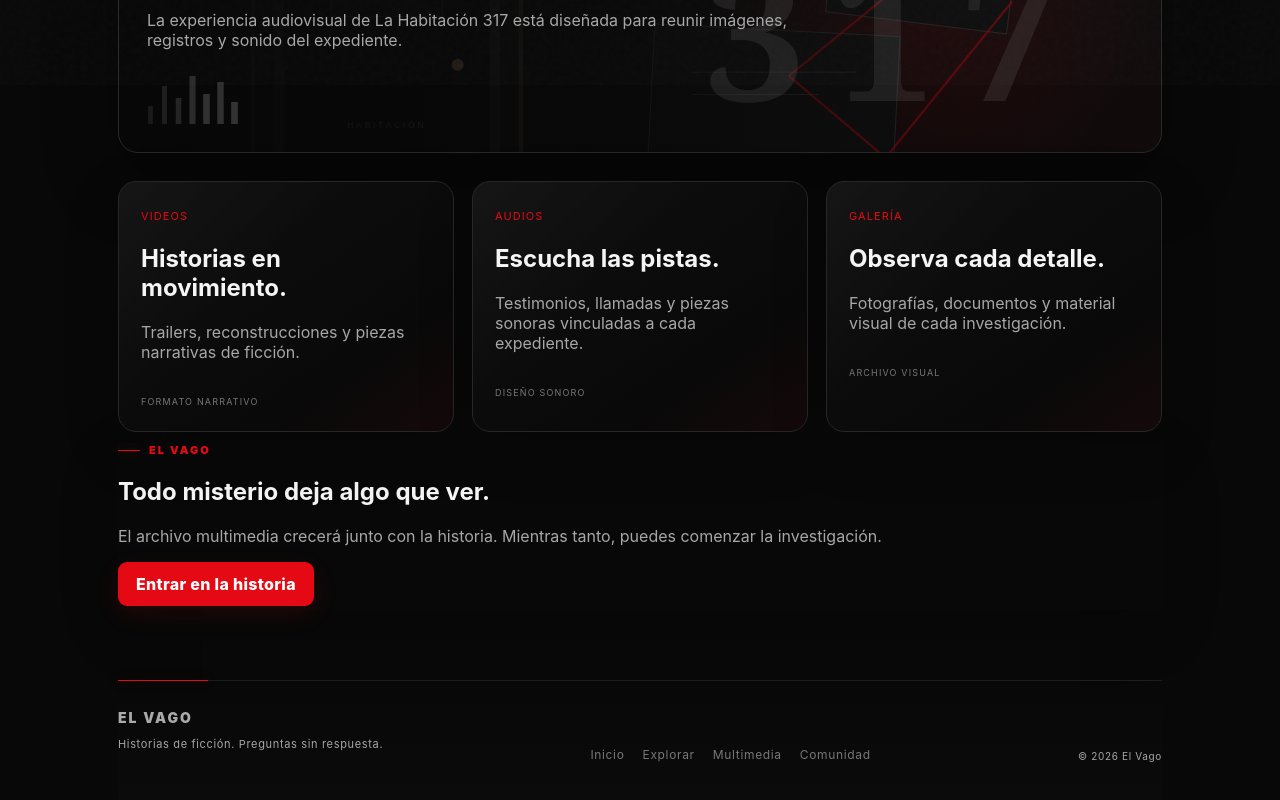
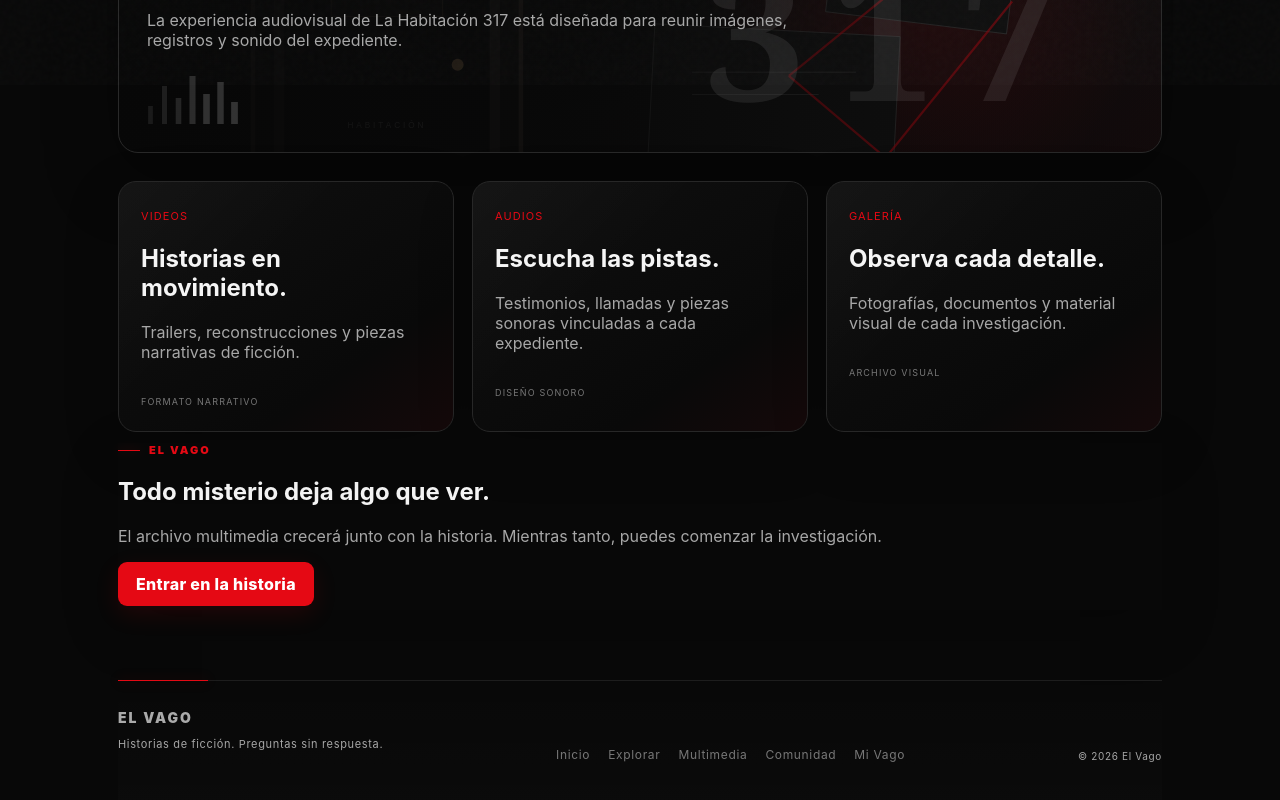
Before and after one commit to cesarrosa610-collab/el-vago, a Next.js app: page /multimedia in a window 1280 px wide. Shown: the part 715-1515 px from the top of the page. Built offline with nearby package versions, Linux system fonts and the light colour scheme; no server answers.

Commit message:
ui: align Multimedia footer with global navigation

```diff
--- a/src/app/multimedia/page.tsx
+++ b/src/app/multimedia/page.tsx
@@ -70,6 +70,7 @@ export default function Multimedia() {
           <Link href="/explorar">Explorar</Link>
           <Link href="/multimedia">Multimedia</Link>
           <Link href="/comunidad">Comunidad</Link>
+          <Link href="/mi-vago">Mi Vago</Link>
         </div>
         <span className="muted footerCopy">© {new Date().getFullYear()} El Vago</span>
       </footer>
```
